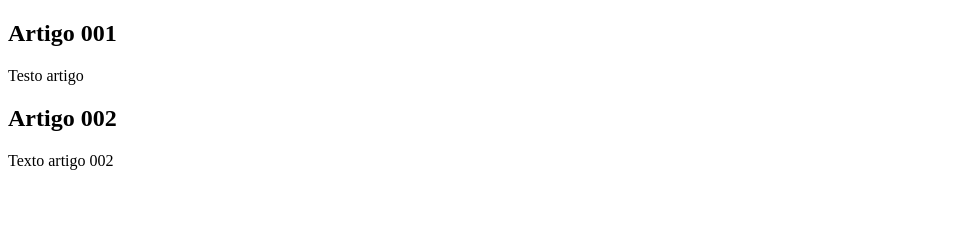
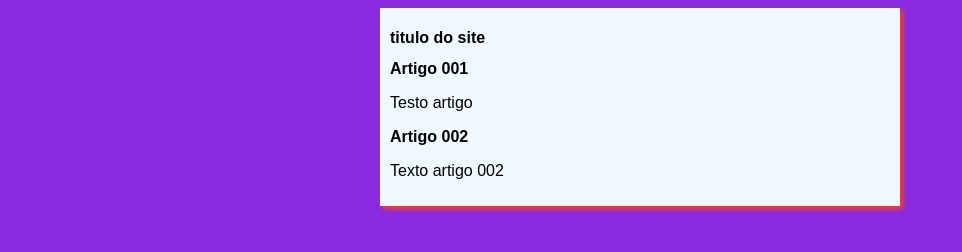
Before and after one commit to Alessandra-celma/Projeto--site, a plain HTML site: page index.html in a window 1280 px wide. Shown: the whole page, without its empty margins (0-962 px from the left). Drawn offline with Linux system fonts and the light colour scheme.

Commit message:
iniciei o design

```diff
--- /dev/null
+++ b/estilo/style.css
@@ -0,0 +1,17 @@
+*{
+    font-family: Arial, Helvetica, sans-serif;
+    font-size: 16px;
+}
+
+body{
+    background-color: blueviolet;
+
+}
+
+main{
+    background-color: aliceblue;
+    width: 500px;
+    margin: auto;
+    padding: 10px;
+    box-shadow: 3px 3px 5px orangered;
+}
--- a/index.html
+++ b/index.html
@@ -3,11 +3,13 @@
 <head>
     <meta charset="UTF-8">
     <meta name="viewport" content="width=device-width, initial-scale=1.0">
-    <title>Titulo do Site</title>
+    <title>titulo do site</title>
+    <link rel="stylesheet" href="estilo/style.css">
 </head>
 <body>
   <main>
     <header>
+        <h1>titulo do site</h1>
         <article>
             <h2>Artigo 001 </h2>
             <p>Testo artigo</p>
```
